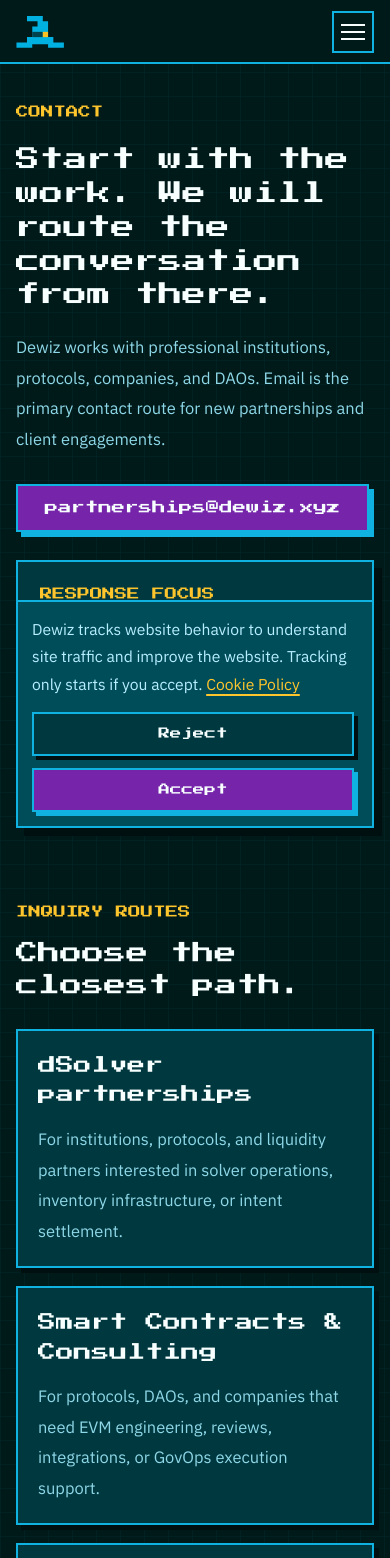
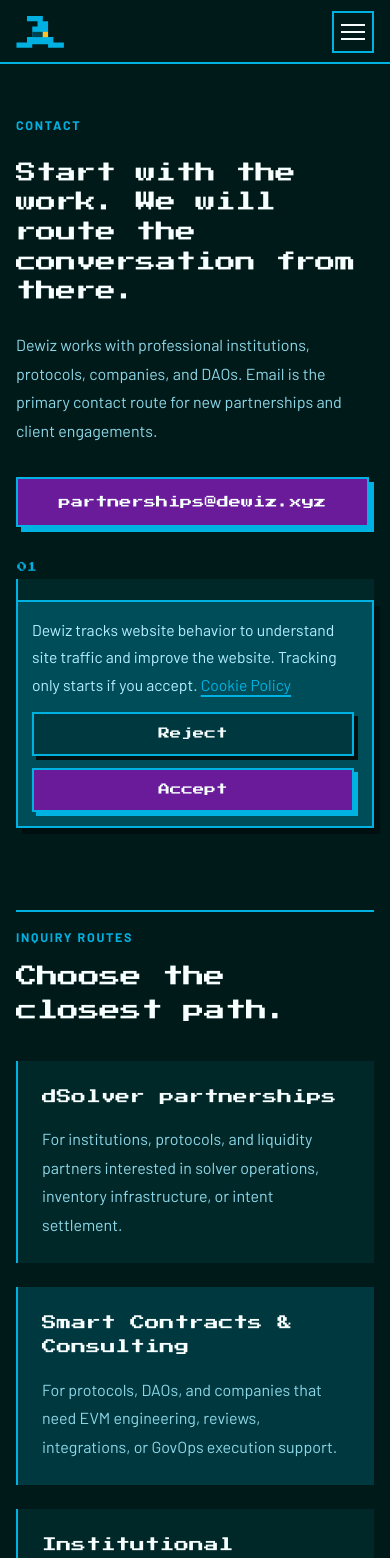
Before and after one commit to dewiz-xyz/dewiz-website, a Next.js app: page /contact in a window 390 px wide. Shown: the top 1558 px of the page. Built offline with nearby package versions, Linux system fonts and the light colour scheme.

Commit message:
Refine retro design system

```diff
--- a/components/analytics-consent.module.css
+++ b/components/analytics-consent.module.css
@@ -23,7 +23,7 @@
 }
 
 .policyLink {
-  color: var(--accent-gold);
+  color: var(--accent-cyan);
   text-decoration: underline;
   text-decoration-thickness: 2px;
   text-underline-offset: 4px;
@@ -74,7 +74,20 @@
 .buttonPrimary:hover,
 .buttonSecondary:hover {
   transform: translate(2px, 2px);
-  box-shadow: 2px 2px 0 var(--accent-gold);
+  box-shadow: 2px 2px 0 var(--accent-cyan);
+}
+
+.buttonPrimary:active,
+.buttonSecondary:active {
+  transform: translate(4px, 4px) scale(0.985);
+  box-shadow: none;
+}
+
+@media (prefers-reduced-motion: reduce) {
+  .buttonPrimary,
+  .buttonSecondary {
+    transition: none;
+  }
 }
 
 @media (max-width: 520px) {
--- a/components/header.module.css
+++ b/components/header.module.css
@@ -6,7 +6,7 @@
   z-index: 20;
   height: 86px;
   border-bottom: 2px solid var(--border);
-  background: rgba(0, 26, 26, 0.94);
+  background: rgba(0, 26, 26, 0.97);
 }
 
 .header__content {
@@ -26,6 +26,15 @@
 
 .logo a {
   display: block;
+  transition: transform 180ms cubic-bezier(0.16, 1, 0.3, 1);
+}
+
+.logo a:hover {
+  transform: translateY(-2px);
+}
+
+.logo a:active {
+  transform: translateY(0) scale(0.985);
 }
 
 .logo svg {
@@ -74,14 +83,23 @@
   border: 2px solid transparent;
   padding: 0 8px;
   white-space: nowrap;
+  transition:
+    color 160ms ease,
+    border-color 160ms ease,
+    transform 160ms cubic-bezier(0.16, 1, 0.3, 1);
 }
 
 .nav a:hover,
 .nav a[aria-current="page"],
 .menu a:hover,
 .menu a[aria-current="page"] {
-  border-color: var(--accent-gold);
-  color: var(--accent-gold);
+  border-color: var(--accent-cyan);
+  color: var(--accent-cyan);
+}
+
+.nav a:active,
+.menu a:active {
+  transform: translateY(1px) scale(0.985);
 }
 
 .mobile_nav {
@@ -100,6 +118,17 @@
   background: transparent;
   color: inherit;
   cursor: pointer;
+  transition:
+    transform 160ms cubic-bezier(0.16, 1, 0.3, 1),
+    background-color 160ms ease;
+}
+
+.hamburger_button:hover {
+  background: var(--surface);
+}
+
+.hamburger_button:active {
+  transform: scale(0.96);
 }
 
 .hamburger_line {
@@ -148,7 +177,7 @@
   visibility: hidden;
   border: 0;
   padding: 0;
-  background: rgba(0, 0, 0, 0.48);
+  background: rgba(0, 16, 16, 0.72);
   opacity: 0;
   cursor: pointer;
   transition:
@@ -189,10 +218,9 @@
 
 .menu a {
   display: block;
-  border: 2px solid var(--border);
-  padding: 18px;
-  background: var(--surface);
-  box-shadow: 4px 4px 0 #001010;
+  border-top: 1px solid rgba(0, 178, 226, 0.52);
+  padding: 18px 4px;
+  background: transparent;
 }
 
 @media (max-width: 980px) {
@@ -233,3 +261,15 @@
     padding-top: 78px;
   }
 }
+
+@media (prefers-reduced-motion: reduce) {
+  .logo a,
+  .nav a,
+  .menu a,
+  .hamburger_button,
+  .hamburger_line,
+  .overlay,
+  .menu {
+    transition: none;
+  }
+}
--- a/components/team-member-card.module.css
+++ b/components/team-member-card.module.css
@@ -1,18 +1,19 @@
 .card {
   position: relative;
-  display: flex;
-  flex-direction: column;
-  gap: 14px;
-  align-items: center;
-  text-align: center;
+  display: grid;
+  grid-template-columns: 96px minmax(0, 1fr);
+  gap: 20px;
+  align-items: start;
+  text-align: left;
+  transition: transform 180ms cubic-bezier(0.16, 1, 0.3, 1);
 }
 
 .avatar {
   position: relative;
   display: flex;
-  align-items: center;
   flex-direction: column;
-  gap: 12px;
+  gap: 14px;
+  align-items: flex-start;
 }
 
 .avatar img {
@@ -23,10 +24,10 @@
 
 .content {
   z-index: 2;
+  padding-top: 2px;
 }
 
-.name,
-.role {
+.name {
   color: var(--text-strong);
   font-family: var(--font-display);
   font-weight: 400;
@@ -39,9 +40,13 @@
 
 .role {
   margin-block-end: 12px;
-  color: var(--accent-gold);
-  font-size: 0.74rem;
-  line-height: 1.8;
+  color: var(--accent-cyan);
+  font-family: var(--font-body);
+  font-weight: 700;
+  font-size: 0.78rem;
+  line-height: 1.6;
+  letter-spacing: 0.08em;
+  text-transform: uppercase;
 }
 
 .description {
@@ -58,7 +63,37 @@
 }
 
 .card a:hover {
-  color: var(--accent-gold);
+  color: var(--accent-cyan);
+}
+
+.card:hover {
+  transform: translateY(-3px);
+}
+
+.card:active {
+  transform: translateY(-1px) scale(0.995);
+}
+
+@media (max-width: 480px) {
+  .card {
+    grid-template-columns: 72px minmax(0, 1fr);
+    gap: 16px;
+  }
+
+  .avatar img {
+    max-width: 72px;
+    max-height: 72px;
+  }
+
+  .name {
+    font-size: 0.78rem;
+  }
+}
+
+@media (prefers-reduced-motion: reduce) {
+  .card {
+    transition: none;
+  }
 }
 
 .card a::after {
--- a/styles/globals.css
+++ b/styles/globals.css
@@ -59,7 +59,7 @@
 :root {
   --header-full-height: 86px;
   --header-height: 64px;
-  --font-body: var(--ibm-plex-sans-font), ui-sans-serif, system-ui, -apple-system, BlinkMacSystemFont, "Segoe UI", sans-serif;
+  --font-body: var(--barlow-font), ui-sans-serif, system-ui, -apple-system, BlinkMacSystemFont, "Segoe UI", sans-serif;
   --font-display: var(--press-start-2p-font), ui-monospace, SFMono-Regular, Menlo, Consolas, monospace;
 
   --bg: #001a1a;
@@ -69,15 +69,14 @@
   --text: #b7efff;
   --text-strong: #f7ffff;
   --text-muted: #8ed8e8;
-  --border: #10b2e2;
-  --accent-cyan: #10b2e2;
-  --accent-gold: #ffc52c;
-  --accent-purple: #7624a9;
+  --border: #00B2E2;
+  --accent-cyan: #00B2E2;
+  --accent-purple: #6A1B9A;
   --logo-color-primary: hsl(193, 100%, 44%);
   --logo-color-secondary: hsl(188, 100%, 15%);
   --logo-color-tertiary: hsl(202, 100%, 80%);
-  --shadow: 8px 8px 0 #001010;
-  --shadow-soft: 5px 5px 0 #001010;
+  --shadow: 6px 6px 0 #001010;
+  --shadow-soft: 3px 3px 0 #001010;
 }
 
 html,
@@ -96,11 +95,7 @@
 
 body {
   color: var(--text);
-  background:
-    linear-gradient(rgba(16, 178, 226, 0.045) 1px, transparent 1px),
-    linear-gradient(90deg, rgba(16, 178, 226, 0.045) 1px, transparent 1px),
-    var(--bg);
-  background-size: 24px 24px;
+  background: var(--bg);
   font-family: var(--font-body);
   letter-spacing: 0;
   overflow-x: hidden;
@@ -133,7 +128,7 @@
   top: -48px;
   left: 12px;
   z-index: 1000;
-  border: 2px solid var(--accent-gold);
+  border: 2px solid var(--accent-cyan);
   background: var(--surface);
   color: var(--text-strong);
   padding: 10px 12px;
@@ -149,6 +144,6 @@
 button:focus-visible,
 [role="button"]:focus-visible,
 input:focus-visible {
-  outline: 2px solid var(--accent-gold);
+  outline: 2px solid var(--accent-cyan);
   outline-offset: 4px;
 }
--- a/styles/site.module.css
+++ b/styles/site.module.css
@@ -8,40 +8,36 @@
   padding-top: var(--header-full-height);
 }
 
-@media (max-width: 767.98px) {
-  .app {
-    padding-top: var(--header-height);
-  }
-}
-
 .main {
-  width: min(1180px, calc(100vw - 40px));
-  max-width: calc(100vw - 40px);
+  width: min(1180px, calc(100vw - 48px));
+  max-width: calc(100vw - 48px);
   margin: 0 auto;
   flex: 1;
   min-width: 0;
 }
 
 .hero {
-  min-height: calc(100vh - var(--header-height));
+  min-height: calc(100dvh - var(--header-full-height));
   display: grid;
-  grid-template-columns: minmax(0, 1.05fr) minmax(280px, 0.95fr);
+  grid-template-columns: minmax(0, 2fr) minmax(280px, 1fr);
   align-items: center;
-  gap: clamp(28px, 5vw, 72px);
-  padding: clamp(44px, 8vw, 96px) 0;
+  gap: clamp(42px, 7vw, 104px);
+  padding: clamp(64px, 10vw, 132px) 0;
+  animation: retroReveal 560ms cubic-bezier(0.16, 1, 0.3, 1) both;
 }
 
 .hero__copy {
   position: relative;
   z-index: 2;
   display: grid;
-  gap: 20px;
+  gap: 24px;
   align-content: center;
 }
 
 .hero__copy:only-child {
   grid-column: 1 / -1;
-  max-width: 980px;
+  max-width: 920px;
+  padding-right: clamp(0px, 12vw, 170px);
 }
 
 .hero__copy h1,
@@ -51,13 +47,13 @@
   color: var(--text-strong);
   font-family: var(--font-display);
   font-weight: 400;
-  letter-spacing: 0;
+  letter-spacing: -0.025em;
 }
 
 .hero__copy h1 {
-  max-width: 980px;
-  font-size: clamp(1.45rem, 4vw, 3.15rem);
-  line-height: 1.35;
+  max-width: 940px;
+  font-size: clamp(1.55rem, 3.65vw, 3.1rem);
+  line-height: 1.34;
   overflow-wrap: anywhere;
   word-break: break-word;
 }
@@ -72,49 +68,50 @@
 .ctaBand p {
   margin: 0;
   color: var(--text-muted);
-  font-size: 1.03rem;
-  line-height: 1.85;
+  font-size: 1.08rem;
+  line-height: 1.78;
 }
 
 .hero__copy p {
-  max-width: 760px;
+  max-width: 720px;
 }
 
 .eyebrow {
-  color: var(--accent-gold);
-  font-family: var(--font-display);
-  font-weight: 400;
+  color: var(--accent-cyan);
+  font-family: var(--font-body);
+  font-weight: 700;
   font-size: 0.78rem;
-  line-height: 1.7;
+  line-height: 1.5;
+  letter-spacing: 0.14em;
   text-transform: uppercase;
 }
 
 .actions {
   display: flex;
   flex-wrap: wrap;
-  gap: 12px;
+  gap: 16px;
   align-items: center;
-  margin-top: 10px;
+  margin-top: 8px;
 }
 
 .buttonPrimary,
 .buttonSecondary {
   display: inline-flex;
-  min-height: 48px;
+  min-height: 50px;
   align-items: center;
   justify-content: center;
-  border: 2px solid var(--border);
-  padding: 0 16px;
+  border: 2px solid var(--accent-cyan);
+  padding: 0 18px;
   font-family: var(--font-display);
   font-weight: 400;
-  font-size: 0.84rem;
-  line-height: 1.45;
+  font-size: 0.76rem;
+  line-height: 1.5;
   text-align: center;
   overflow-wrap: anywhere;
   transition:
-    transform 120ms ease,
-    box-shadow 120ms ease,
-    background-color 120ms ease;
+    transform 180ms cubic-bezier(0.16, 1, 0.3, 1),
+    box-shadow 180ms cubic-bezier(0.16, 1, 0.3, 1),
+    background-color 180ms ease;
 }
 
 .buttonPrimary {
@@ -132,7 +129,13 @@
 .buttonPrimary:hover,
 .buttonSecondary:hover {
   transform: translate(2px, 2px);
-  box-shadow: 2px 2px 0 var(--accent-gold);
+  box-shadow: 2px 2px 0 var(--accent-cyan);
+}
+
+.buttonPrimary:active,
+.buttonSecondary:active {
+  transform: translate(4px, 4px) scale(0.985);
+  box-shadow: 0 0 0 var(--accent-cyan);
 }
 
 .hero__visual {
@@ -140,24 +143,22 @@
   z-index: 1;
   display: grid;
   place-items: center;
-  min-height: auto;
   min-width: 0;
-  overflow: visible;
-  transform: translateX(clamp(-64px, -4vw, -28px));
 }
 
 .hero__visual::before {
   content: "";
   position: absolute;
-  inset: -10%;
-  background:
-    radial-gradient(circle at 50% 50%, rgba(16, 178, 226, 0.14), transparent 42%),
-    radial-gradient(circle at 78% 50%, rgba(255, 197, 44, 0.08), transparent 28%);
+  inset: 8% -6% -4% 10%;
+  border-top: 2px solid var(--accent-cyan);
+  border-right: 2px solid var(--accent-cyan);
+  background: var(--bg-soft);
+  opacity: 0.76;
   pointer-events: none;
 }
 
 .heroVisualClean::before {
-  content: none;
+  inset: 12% -8% 5% 10%;
 }
 
 .dewizLogo {
@@ -174,7 +175,7 @@
   height: auto;
   z-index: 2;
   border: 2px solid var(--border);
-  box-shadow: 5px 5px 0 #001010;
+  box-shadow: var(--shadow-soft);
 }
 
 .heroBadge {
@@ -189,12 +190,12 @@
 .heroDiagram {
   position: relative;
   z-index: 1;
-  width: min(150%, 980px);
+  width: min(155%, 980px);
   max-width: none;
   height: auto;
   background: transparent;
   mix-blend-mode: screen;
-  filter: contrast(1.12) saturate(1.06) drop-shadow(0 0 26px rgba(16, 178, 226, 0.14));
+  filter: contrast(1.1) saturate(1.04);
 }
 
 video.heroDiagram {
@@ -204,11 +205,22 @@
 .heroPanel {
   position: relative;
   display: grid;
-  gap: 18px;
-  padding: clamp(22px, 4vw, 34px);
-  border: 2px solid var(--border);
-  background: var(--surface);
-  box-shadow: var(--shadow);
+  gap: 20px;
+  padding: clamp(24px, 4vw, 38px) 0 clamp(24px, 4vw, 38px) clamp(24px, 4vw, 38px);
+  border-left: 2px solid var(--accent-cyan);
+  background: var(--bg-soft);
+}
+
+.heroPanel::before {
+  content: "01";
+  position: absolute;
+  top: -1.05rem;
+  left: -0.55rem;
+  padding: 0 8px;
+  color: var(--accent-cyan);
+  background: var(--bg);
+  font-family: var(--font-display);
+  font-size: 0.62rem;
 }
 
 .heroPanel ul {
@@ -222,43 +234,57 @@
 .heroPanel li {
   color: var(--text);
   font-size: 1rem;
-  line-height: 1.85;
+  line-height: 1.75;
 }
 
 .heroPanel li::before {
   content: ">";
-  margin-right: 8px;
-  color: var(--accent-gold);
+  margin-right: 10px;
+  color: var(--accent-cyan);
+  font-family: var(--font-display);
+  font-size: 0.72rem;
 }
 
 .section {
-  padding: clamp(48px, 7vw, 90px) 0;
+  padding: clamp(64px, 9vw, 118px) 0;
+  animation: retroReveal 560ms cubic-bezier(0.16, 1, 0.3, 1) both;
 }
+
+.section:nth-of-type(2) { animation-delay: 80ms; }
+.section:nth-of-type(3) { animation-delay: 140ms; }
+.section:nth-of-type(4) { animation-delay: 200ms; }
+.section:nth-of-type(5) { animation-delay: 260ms; }
 
 .sectionHeader {
   display: grid;
-  max-width: 860px;
-  gap: 14px;
-  margin-bottom: 28px;
+  grid-template-columns: minmax(120px, 0.55fr) minmax(0, 2fr);
+  align-items: start;
+  gap: 24px clamp(28px, 5vw, 76px);
+  margin-bottom: clamp(34px, 5vw, 58px);
+  padding-top: 18px;
+  border-top: 2px solid var(--accent-cyan);
 }
 
-.sectionHeader h2,
-.ctaBand h2 {
-  font-size: clamp(1.38rem, 3vw, 2.45rem);
-  line-height: 1.45;
+.sectionHeader h2 {
+  max-width: 900px;
+  font-size: clamp(1.32rem, 2.65vw, 2.25rem);
+  line-height: 1.48;
   overflow-wrap: anywhere;
   word-break: break-word;
 }
 
+.valueCounter,
+.sourceAsterisk {
+  color: var(--accent-cyan);
+}
+
 .valueCounter {
-  color: var(--accent-gold);
   white-space: nowrap;
 }
 
 .sourceAsterisk {
   display: inline-block;
   margin-left: 0.18em;
-  color: var(--accent-gold);
   font-size: 0.42em;
   line-height: 1;
   text-decoration: none;
@@ -275,27 +301,59 @@
 .textGrid,
 .checkGrid {
   display: grid;
-  gap: 18px;
+  gap: clamp(24px, 4vw, 52px);
 }
 
 .metricGrid {
   grid-template-columns: repeat(4, minmax(0, 1fr));
 }
 
-.cardGrid,
+.cardGrid {
+  grid-template-columns: minmax(0, 2fr) minmax(260px, 1fr);
+  grid-auto-flow: dense;
+}
+
+.cardGrid > :nth-child(4n + 3) {
+  grid-column: 2;
+}
+
+.cardGrid > :nth-child(4n + 4) {
+  grid-column: 1;
+}
+
+.cardGrid > :last-child:nth-child(odd) {
+  grid-column: 1 / -1;
+}
+
+.splitCards {
+  grid-template-columns: minmax(0, 3fr) minmax(0, 2fr);
+}
+
+.textGrid {
+  grid-template-columns: minmax(0, 2fr) minmax(0, 1fr);
+}
+
+.textGrid > :first-child {
+  grid-row: span 2;
+}
+
 .checkGrid {
   grid-template-columns: repeat(2, minmax(0, 1fr));
+  gap: 0 clamp(32px, 6vw, 80px);
 }
 
 .policyBody {
   display: grid;
-  max-width: 960px;
-  gap: 24px;
+  max-width: 920px;
+  gap: 0;
 }
 
 .policyBody article {
   display: grid;
-  gap: 12px;
+  grid-template-columns: minmax(180px, 0.72fr) minmax(0, 2fr);
+  gap: 20px clamp(30px, 5vw, 72px);
+  padding: 34px 0;
+  border-top: 1px solid rgba(0, 178, 226, 0.52);
 }
 
 .policyBody h2 {
@@ -303,8 +361,8 @@
   color: var(--text-strong);
   font-family: var(--font-display);
   font-weight: 400;
-  font-size: clamp(1rem, 2.1vw, 1.35rem);
-  line-height: 1.6;
+  font-size: clamp(0.9rem, 1.8vw, 1.14rem);
+  line-height: 1.65;
   overflow-wrap: anywhere;
 }
 
@@ -312,8 +370,13 @@
 .policyBody li {
   margin: 0;
   color: var(--text-muted);
-  font-size: 1.02rem;
-  line-height: 1.85;
+  font-size: 1.04rem;
+  line-height: 1.82;
+}
+
+.policyBody ul,
+.policyBody .linkGrid {
+  grid-column: 2;
 }
 
 .policyBody ul {
@@ -324,18 +387,9 @@
 }
 
 .policyBody code {
-  color: var(--accent-gold);
+  color: var(--accent-cyan);
   font-family: ui-monospace, SFMono-Regular, Menlo, Consolas, monospace;
   overflow-wrap: anywhere;
-}
-
-.splitCards,
-.textGrid {
-  grid-template-columns: repeat(3, minmax(0, 1fr));
-}
-
-.splitCards {
-  grid-template-columns: repeat(2, minmax(0, 1fr));
 }
 
 .metricCard,
@@ -345,22 +399,23 @@
 .checkGrid article,
 .notice,
 .ctaBand {
-  border: 2px solid var(--border);
-  background: var(--surface);
-  box-shadow: var(--shadow-soft);
+  min-width: 0;
 }
 
 .metricCard {
   display: grid;
-  gap: 12px;
-  padding: 20px;
+  align-content: start;
+  gap: 13px;
+  padding: 22px 12px 0 0;
+  border-top: 2px solid var(--accent-cyan);
 }
 
 .metricCard strong {
-  color: var(--accent-gold);
+  min-height: 2.8em;
+  color: var(--accent-cyan);
   font-family: var(--font-display);
   font-weight: 400;
-  font-size: clamp(0.95rem, 2.1vw, 1.45rem);
+  font-size: clamp(0.88rem, 1.55vw, 1.18rem);
   line-height: 1.45;
 }
 
@@ -372,22 +427,30 @@
 }
 
 .metricCard span {
-  font-size: 0.96rem;
-  line-height: 1.7;
+  font-size: 0.98rem;
+  font-weight: 700;
+  line-height: 1.6;
 }
 
 .metricCard p {
   font-size: 0.94rem;
-  line-height: 1.85;
+  line-height: 1.72;
 }
 
 .featureCard,
 .caseCard,
 .textGrid article {
   display: grid;
-  gap: 14px;
-  min-width: 0;
-  padding: clamp(20px, 3.5vw, 30px);
+  gap: 16px;
+  padding: clamp(24px, 3.6vw, 40px);
+  border-left: 2px solid var(--accent-cyan);
+  background: var(--bg-soft);
+}
+
+.splitCards > :last-child,
+.cardGrid > :nth-child(even),
+.textGrid > :nth-child(even) {
+  background: var(--surface);
 }
 
 .featureCard h3,
@@ -396,7 +459,7 @@
   margin: 0;
   font-family: var(--font-display);
   font-weight: 400;
-  font-size: 1.12rem;
+  font-size: 1.02rem;
   line-height: 1.65;
 }
 
@@ -407,16 +470,17 @@
 
 .featureCard a {
   width: fit-content;
-  border-bottom: 2px solid var(--accent-gold);
-  color: var(--accent-gold);
+  border-bottom: 2px solid var(--accent-cyan);
+  color: var(--accent-cyan);
+  font-weight: 700;
   font-size: 0.94rem;
   line-height: 1.7;
 }
 
 .caseCard {
   transition:
-    transform 120ms ease,
-    box-shadow 120ms ease;
+    transform 180ms cubic-bezier(0.16, 1, 0.3, 1),
+    background-color 180ms ease;
 }
 
 .caseCardMain {
@@ -426,14 +490,19 @@
 }
 
 .caseMetricLine {
-  color: var(--accent-gold) !important;
+  color: var(--accent-cyan) !important;
   font-size: 0.92rem !important;
+  font-weight: 600;
   line-height: 1.7 !important;
 }
 
 .caseCard:hover {
-  transform: translate(2px, 2px);
-  box-shadow: 2px 2px 0 var(--accent-gold);
+  transform: translate(4px, -4px);
+  background: var(--surface-strong);
+}
+
+.caseCard:active {
+  transform: translate(2px, -2px) scale(0.992);
 }
 
 .tokenList,
@@ -449,13 +518,27 @@
   min-height: 44px;
   align-items: center;
   gap: 9px;
-  border: 2px solid var(--border);
-  padding: 0 13px;
+  border: 1px solid rgba(0, 178, 226, 0.58);
+  padding: 0 14px;
   color: var(--text-strong);
+  background: var(--bg-soft);
+  font-size: 0.88rem;
+  font-weight: 600;
+  line-height: 1.6;
+  transition:
+    transform 160ms cubic-bezier(0.16, 1, 0.3, 1),
+    border-color 160ms ease,
+    background-color 160ms ease;
+}
+
+.linkGrid a:hover {
+  transform: translateY(-2px);
+  border-color: var(--accent-cyan);
   background: var(--surface);
-  box-shadow: 3px 3px 0 #001010;
-  font-size: 0.84rem;
-  line-height: 1.6;
+}
+
+.linkGrid a:active {
+  transform: translateY(0) scale(0.985);
 }
 
 .tokenList span {
@@ -463,7 +546,7 @@
   align-items: flex-start;
   justify-content: center;
   min-width: 150px;
-  padding: 10px 13px;
+  padding: 10px 14px;
 }
 
 .tokenList strong,
@@ -472,40 +555,39 @@
 }
 
 .tokenList strong {
-  font-family: var(--font-display);
-  font-weight: 400;
-  font-size: 0.76rem;
+  font-weight: 700;
+  font-size: 0.84rem;
 }
 
 .tokenList small {
   color: var(--text-muted);
-  font-size: 0.76rem;
+  font-size: 0.78rem;
 }
 
 .tokenList__active {
-  border-color: var(--accent-gold) !important;
-  background: #001010 !important;
-  box-shadow: 3px 3px 0 var(--accent-gold) !important;
+  border: 2px solid var(--accent-cyan) !important;
+  background: var(--surface) !important;
 }
 
 .tokenList__active small {
-  color: var(--accent-gold);
+  color: var(--accent-cyan);
 }
 
 .tokenList__soon {
-  opacity: 0.58;
+  opacity: 0.6;
 }
 
 .notice {
   display: grid;
   gap: 14px;
   padding: clamp(22px, 4vw, 34px);
-  border-color: var(--accent-gold);
+  border-left: 2px solid var(--accent-cyan);
+  background: var(--bg-soft);
 }
 
 .notice h2 {
   margin: 0;
-  color: var(--accent-gold);
+  color: var(--accent-cyan);
   font-family: var(--font-display);
   font-weight: 400;
   font-size: 1.02rem;
@@ -514,83 +596,125 @@
 
 .checkGrid article {
   display: grid;
-  grid-template-columns: 30px 1fr;
+  grid-template-columns: 34px 1fr;
   align-items: start;
-  gap: 12px;
-  padding: 20px;
+  gap: 14px;
+  padding: 24px 0;
+  border-top: 1px solid rgba(0, 178, 226, 0.52);
 }
 
 .checkGrid span {
   display: grid;
-  width: 26px;
-  height: 26px;
+  width: 28px;
+  height: 28px;
   place-items: center;
-  border: 2px solid var(--accent-gold);
-  color: var(--accent-gold);
-  background: #001010;
+  border: 2px solid var(--accent-cyan);
+  color: var(--accent-cyan);
+  background: var(--bg);
   font-family: var(--font-display);
   font-weight: 400;
-  font-size: 0.82rem;
+  font-size: 0.72rem;
 }
 
 .checkGrid p {
   margin: 0;
   color: var(--text);
-  font-size: 0.98rem;
-  line-height: 1.8;
+  font-size: 1rem;
+  line-height: 1.72;
 }
 
 .ctaBand {
   display: grid;
-  justify-items: start;
-  gap: 18px;
-  margin: clamp(40px, 7vw, 90px) 0;
-  padding: clamp(26px, 6vw, 50px);
+  grid-template-columns: minmax(140px, 0.5fr) minmax(0, 1.6fr) auto;
+  align-items: center;
+  gap: 24px clamp(28px, 5vw, 70px);
+  margin: clamp(56px, 9vw, 118px) 0;
+  padding: clamp(30px, 5vw, 54px);
+  border-top: 2px solid var(--accent-cyan);
+  border-bottom: 2px solid var(--accent-cyan);
   background: var(--surface-strong);
 }
 
 .teamGrid {
   display: grid;
-  grid-template-columns: repeat(3, minmax(0, 1fr));
-  gap: 24px;
+  grid-template-columns: repeat(2, minmax(0, 1fr));
+  gap: 0 clamp(36px, 7vw, 92px);
+  border-top: 2px solid var(--accent-cyan);
 }
 
 .teamItem {
   min-height: 100%;
-  padding: 18px;
-  border: 2px solid var(--border);
-  background: var(--surface);
-  box-shadow: var(--shadow-soft);
+  padding: clamp(26px, 4vw, 42px) 0;
+  border-bottom: 1px solid rgba(0, 178, 226, 0.48);
+}
+
+.metricGrid > *,
+.cardGrid > *,
+.splitCards > *,
+.textGrid > *,
+.checkGrid > *,
+.teamGrid > * {
+  animation: retroReveal 520ms cubic-bezier(0.16, 1, 0.3, 1) both;
+}
+
+.metricGrid > :nth-child(2n),
+.cardGrid > :nth-child(2n),
+.splitCards > :nth-child(2n),
+.textGrid > :nth-child(2n),
+.checkGrid > :nth-child(2n),
+.teamGrid > :nth-child(2n) {
+  animation-delay: 90ms;
+}
+
+.metricGrid > :nth-child(3n),
+.cardGrid > :nth-child(3n),
+.textGrid > :nth-child(3n),
+.checkGrid > :nth-child(3n),
+.teamGrid > :nth-child(3n) {
+  animation-delay: 150ms;
+}
+
+@keyframes retroReveal {
+  from {
+    opacity: 0;
+    transform: translateY(18px);
+  }
+
+  to {
+    opacity: 1;
+    transform: translateY(0);
+  }
 }
 
 @media (max-width: 980px) {
-  .hero,
-  .metricGrid,
-  .splitCards,
-  .textGrid,
-  .teamGrid {
-    grid-template-columns: 1fr 1fr;
+  .hero {
+    grid-template-columns: minmax(0, 1.45fr) minmax(250px, 1fr);
+    gap: 40px;
   }
 
-  .hero {
-    min-height: auto;
+  .metricGrid {
+    grid-template-columns: repeat(2, minmax(0, 1fr));
   }
 
-  .hero__copy {
-    grid-column: 1 / -1;
+  .ctaBand {
+    grid-template-columns: 1fr 2fr;
   }
 
-  .hero__visual {
-    transform: none;
+  .ctaBand .buttonPrimary {
+    grid-column: 2;
+    justify-self: start;
   }
 
   .heroDiagram {
-    width: min(100%, 720px);
-    max-width: 100%;
+    width: min(125%, 760px);
   }
 }
 
-@media (max-width: 720px) {
+@media (max-width: 767.98px) {
+  .app {
+    padding-top: var(--header-height);
+  }
+
   .main {
     width: min(calc(100vw - 32px), 1180px);
     max-width: calc(100vw - 32px);
@@ -602,21 +726,73 @@
   .splitCards,
   .textGrid,
   .checkGrid,
-  .teamGrid {
+  .teamGrid,
+  .ctaBand,
+  .policyBody article {
     grid-template-columns: 1fr;
   }
 
   .hero {
-    padding: 38px 0 54px;
+    min-height: auto;
+    gap: 52px;
+    padding: 52px 0 66px;
+  }
+
+  .hero__copy:only-child {
+    padding-right: 0;
   }
 
   .hero__visual {
     min-height: auto;
   }
 
+  .hero__visual::before,
+  .heroVisualClean::before {
+    inset: 8% 0 -4% 8%;
+  }
+
+  .heroDiagram {
+    width: min(100%, 720px);
+    max-width: 100%;
+  }
+
   .hero__copy h1 {
-    font-size: clamp(1.12rem, 6.1vw, 1.7rem);
-    line-height: 1.42;
+    font-size: clamp(1.16rem, 6vw, 1.76rem);
+    line-height: 1.45;
+  }
+
+  .hero__copy p,
+  .heroPanel p,
+  .featureCard p,
+  .caseCard p,
+  .textGrid p,
+  .ctaBand p {
+    font-size: 1rem;
+  }
+
+  .section {
+    padding: 64px 0;
+  }
+
+  .sectionHeader {
+    grid-template-columns: 1fr;
+    gap: 14px;
+    padding-top: 16px;
+  }
+
+  .sectionHeader h2,
+  .ctaBand h2 {
+    font-size: clamp(1.08rem, 5.5vw, 1.52rem);
+    line-height: 1.55;
+  }
+
+  .cardGrid > :nth-child(n),
+  .textGrid > :first-child,
+  .ctaBand .buttonPrimary,
+  .policyBody ul,
+  .policyBody .linkGrid {
+    grid-column: auto;
+    grid-row: auto;
   }
 
   .actions {
@@ -631,24 +807,55 @@
     padding-right: 10px;
     padding-left: 10px;
   }
+
+  .featureCard,
+  .caseCard,
+  .textGrid article {
+    padding: 24px;
+  }
+
+  .metricCard strong {
+    min-height: auto;
+  }
+
+  .policyBody article {
+    gap: 16px;
+  }
+
+  .ctaBand {
+    align-items: start;
+    padding: 30px 24px;
+  }
 }
 
-@media (max-width: 380px) {
+@media (max-width: 420px) {
   .hero__copy h1 {
-    font-size: clamp(1rem, 5.7vw, 1.22rem);
-    line-height: 1.45;
-  }
-
-  .sectionHeader h2,
-  .ctaBand h2 {
-    font-size: clamp(1.02rem, 5.8vw, 1.32rem);
-    line-height: 1.5;
+    font-size: clamp(1.04rem, 5.5vw, 1.28rem);
   }
 
   .featureCard h3,
   .caseCard h3,
   .textGrid h3 {
-    font-size: 0.96rem;
-    line-height: 1.65;
+    font-size: 0.92rem;
   }
 }
+
+@media (prefers-reduced-motion: reduce) {
+  .hero,
+  .section,
+  .metricGrid > *,
+  .cardGrid > *,
+  .splitCards > *,
+  .textGrid > *,
+  .checkGrid > *,
+  .teamGrid > * {
+    animation: none;
+  }
+
+  .buttonPrimary,
+  .buttonSecondary,
+  .caseCard,
+  .linkGrid a {
+    transition: none;
+  }
+}
```
Also changed, not shown: components/footer.module.css (+23 -2 lines), pages/_app.tsx (+4 -4 lines).
